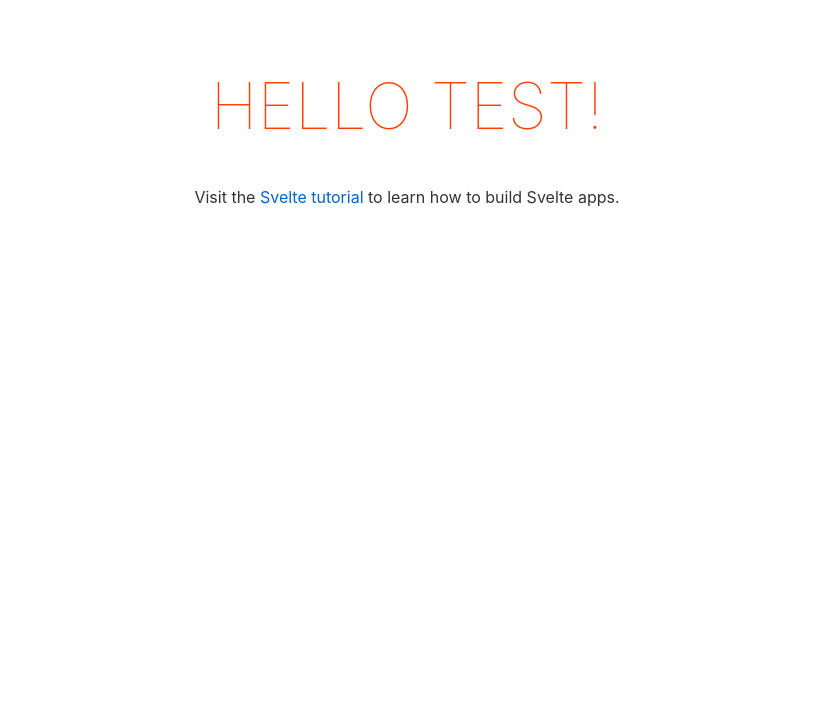
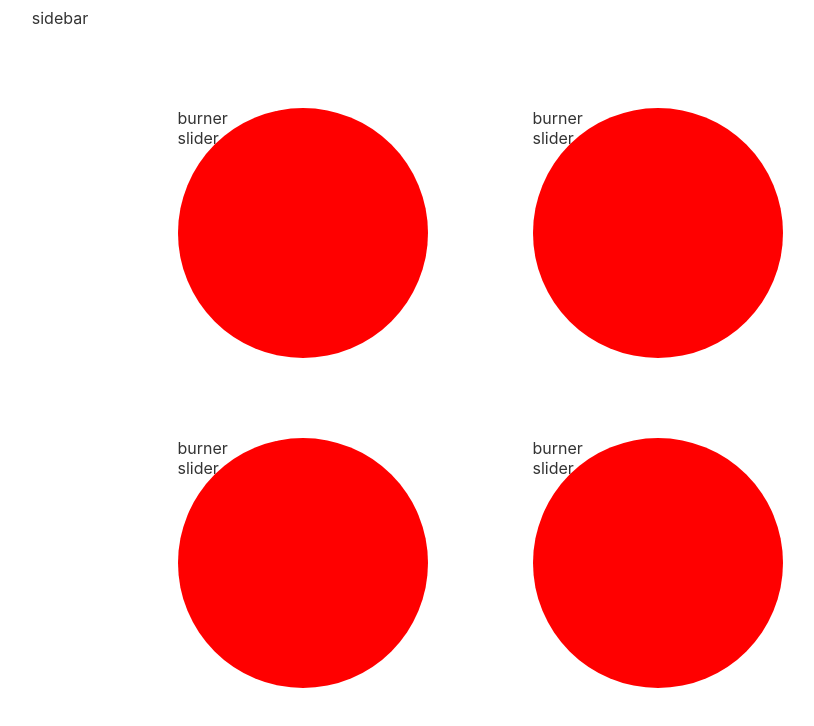
Before and after one commit to Jaeger2305/mental-health-tracker, a Svelte app in the folder client/: page / in a window 1280 px wide. Shown: the top 726 px of the page, without its empty margins (233-1047 px from the left). Built offline with nearby package versions, Linux system fonts and the light colour scheme.

Commit message:
feat: include basic app scaffold

```diff
--- a/client/src/App.svelte
+++ /dev/null
@@ -1,30 +0,0 @@
-<script lang="ts">
-	export let name: string;
-</script>
-
-<main>
-	<h1>Hello {name}!</h1>
-	<p>Visit the <a href="https://svelte.dev/tutorial">Svelte tutorial</a> to learn how to build Svelte apps.</p>
-</main>
-
-<style>
-	main {
-		text-align: center;
-		padding: 1em;
-		max-width: 240px;
-		margin: 0 auto;
-	}
-
-	h1 {
-		color: #ff3e00;
-		text-transform: uppercase;
-		font-size: 4em;
-		font-weight: 100;
-	}
-
-	@media (min-width: 640px) {
-		main {
-			max-width: none;
-		}
-	}
-</style>
--- /dev/null
+++ b/client/src/components/App.svelte
@@ -0,0 +1,76 @@
+<script lang="ts">
+  import Burner from "./Burner.svelte";
+  import Sidebar from "./Sidebar.svelte";
+
+  export let name: string;
+</script>
+
+<main>
+  <div class="grid">
+    <div class="sidebar"><Sidebar /></div>
+    <div class="topbar" />
+    <div class="burner1"><Burner /></div>
+    <div class="burner2"><Burner /></div>
+    <div class="burner3"><Burner /></div>
+    <div class="burner4"><Burner /></div>
+    <div class="stats" />
+  </div>
+</main>
+
+<style>
+  main {
+    height: 100vh;
+    width: 100vw;
+    display: flex;
+    align-items: center;
+    justify-content: center;
+  }
+
+  .grid {
+    width: 100%;
+    height: 100%;
+    max-width: 800px;
+    max-height: 800px;
+    display: grid;
+    place-items: center;
+    grid-template-columns: 90px auto;
+    grid-template-rows: 40px auto auto 60px;
+    column-gap: 5%;
+    row-gap: 5%;
+  }
+
+  .topbar {
+    grid-column: 1 / span 3;
+    grid-row: 1;
+    align-self: center;
+    justify-self: flex-end;
+  }
+
+  .sidebar {
+    grid-column: 1;
+    grid-row: 1 / span 3;
+    align-self: flex-start;
+    justify-self: center;
+  }
+
+  .burner1 {
+    grid-column: 2;
+    grid-row: 2;
+  }
+  .burner2 {
+    grid-column: 3;
+    grid-row: 2;
+  }
+  .burner3 {
+    grid-column: 2;
+    grid-row: 3;
+  }
+  .burner4 {
+    grid-column: 3;
+    grid-row: 3;
+  }
+  .stats {
+    grid-column: 1 / span 3;
+    grid-row: 4;
+  }
+</style>
--- /dev/null
+++ b/client/src/components/Burner.svelte
@@ -0,0 +1,17 @@
+<script lang="ts">
+  import Slider from "./Slider.svelte";
+</script>
+
+<main>
+  burner
+  <Slider />
+</main>
+
+<style>
+  main {
+    height: 250px;
+    width: 250px;
+    border-radius: 50%;
+    background-color: red;
+  }
+</style>
--- /dev/null
+++ b/client/src/components/Sidebar.svelte
@@ -0,0 +1,7 @@
+<script lang="ts">
+</script>
+
+<main>sidebar</main>
+
+<style>
+</style>
--- /dev/null
+++ b/client/src/components/Slider.svelte
@@ -0,0 +1,7 @@
+<script lang="ts">
+</script>
+
+<main>slider</main>
+
+<style>
+</style>
--- a/client/src/main.ts
+++ b/client/src/main.ts
@@ -1,4 +1,4 @@
-import App from "./App.svelte";
+import App from "./components/App.svelte";
 
 const app = new App({
   target: document.body,
```
